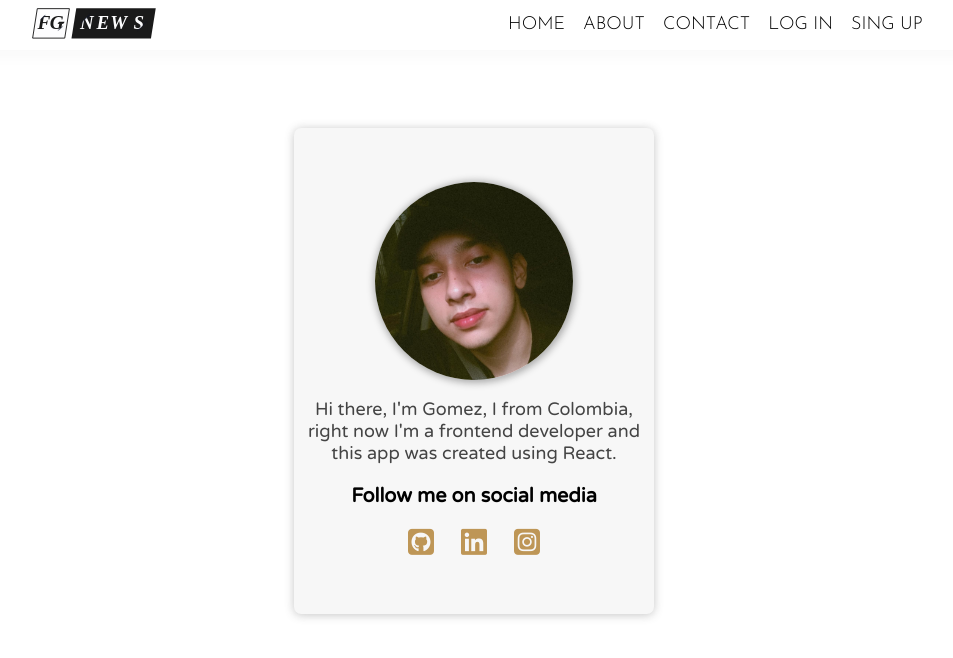
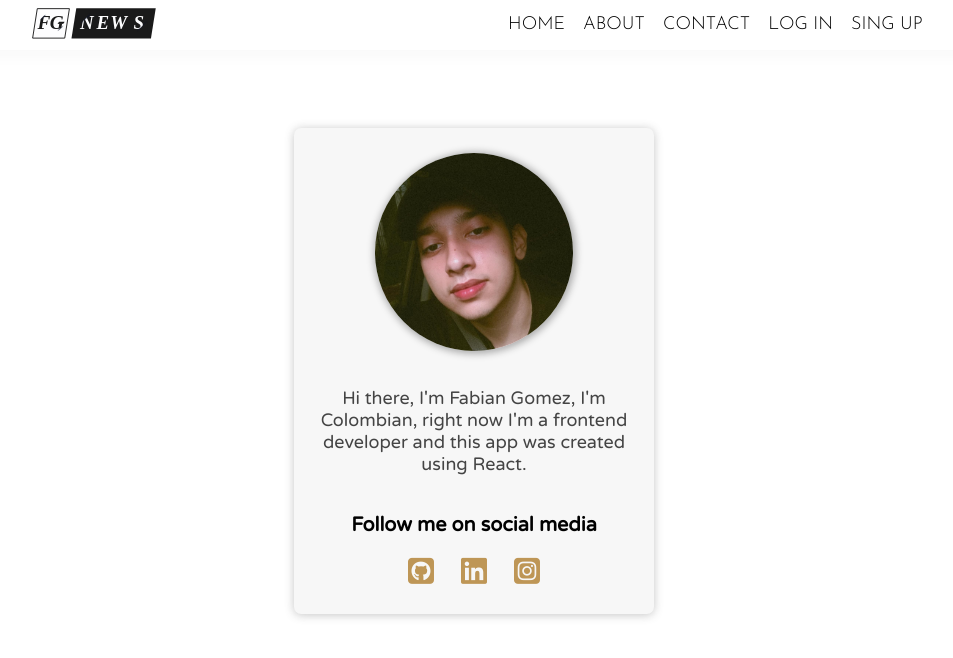
Before and after one commit to fabian37/react-news-app, a React (Vite) app: page /about in a window 1280 px wide. Shown: the top 658 px of the page, without its empty margins (166-1119 px from the left). Built offline with nearby package versions, Linux system fonts and the light colour scheme; no server answers.

Commit message:
feat: add more description

```diff
--- a/src/pages/about/About.jsx
+++ b/src/pages/about/About.jsx
@@ -7,8 +7,8 @@ export const About = () => {
 			<div className={styles.cardContainer}>
 				<img className={styles.aboutImage} src={image} alt='selfie' />
 				<p className={styles.description}>
-					Hi there, I&apos;m Gomez, I from Colombia, right now I&apos;m a
-					frontend developer and this app was created using React.
+					Hi there, I&apos;m Fabian Gomez, I&apos;m Colombian, right now
+					I&apos;m a frontend developer and this app was created using React.
 				</p>
 				<span className={styles.follow}>Follow me on social media</span>
 				<div className={styles.socialMedia}>
--- a/src/pages/about/About.module.css
+++ b/src/pages/about/About.module.css
@@ -40,6 +40,7 @@
 	color: #444;
 	font-family: Varela Round, Arial, Helvetica, sans-serif;
 	font-size: 1em;
+	padding: 1em;
 	text-align: center;
 	max-width: 20em;
 }
```
